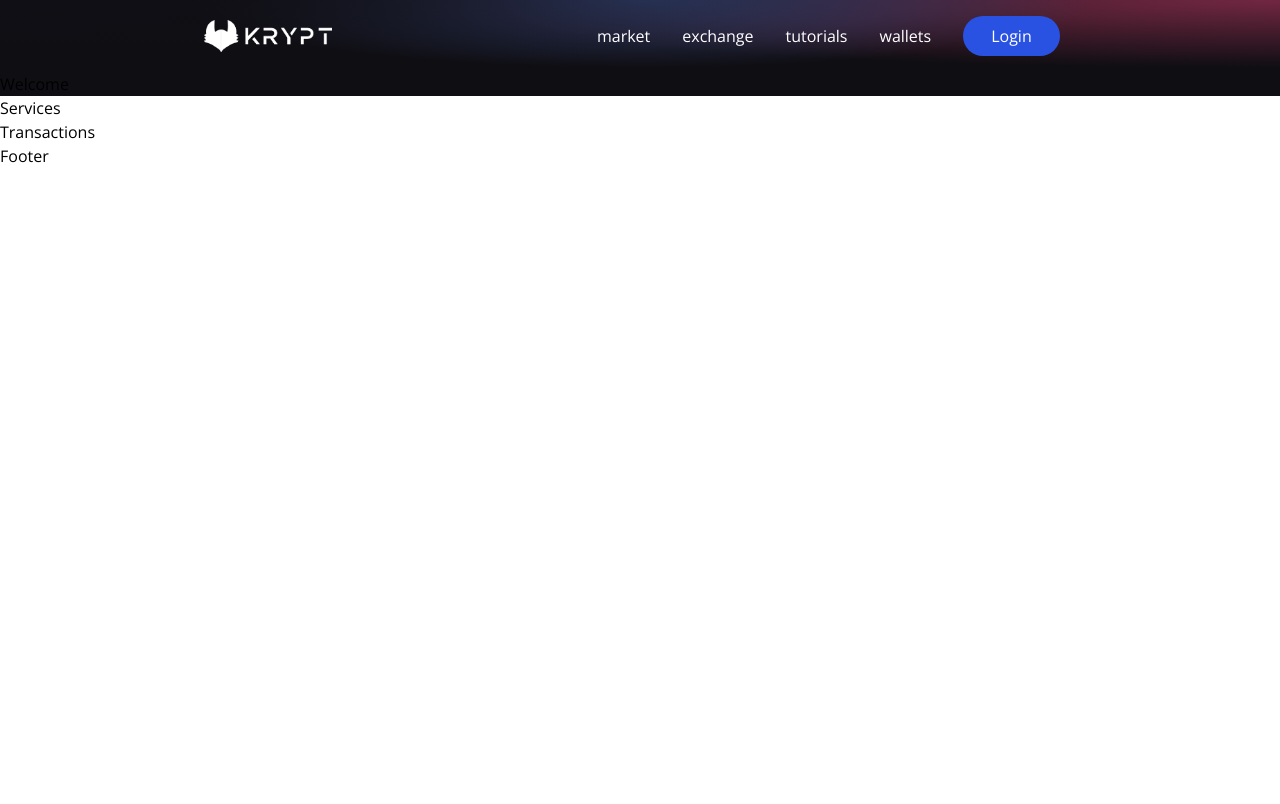
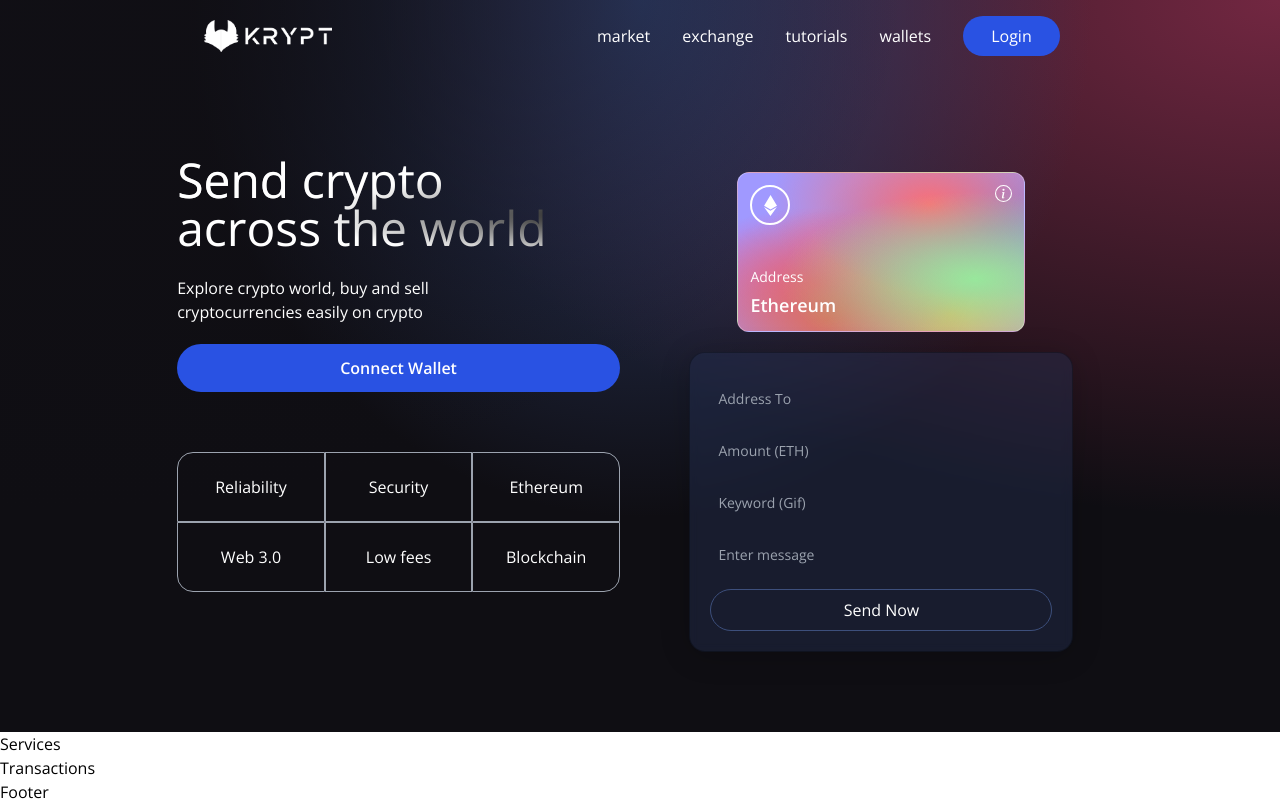
Before and after one commit to robertkibet/react-solidity-smartcontracts-web3, a React (Vite) app in the folder client/: page / in a window 1280 px wide. Built offline with nearby package versions, Linux system fonts and the light colour scheme.

Commit message:
add needed layout items for sending eth and a cleaner homepage landing

```diff
--- a/client/src/Components/Loader.jsx
+++ b/client/src/Components/Loader.jsx
@@ -1,7 +1,11 @@
 import React from "react";
 
 const Loader = () => {
-  return <div>Loader</div>;
+  return (
+    <div className="flex justify-center items-center py-3">
+      <div className="animate-spin rounded-full h-32 w-32 border-b-2 border-red-700" />
+    </div>
+  );
 };
 
 export default Loader;
--- a/client/src/Components/Welcome.jsx
+++ b/client/src/Components/Welcome.jsx
@@ -1,7 +1,114 @@
 import React from "react";
+import {AiFillPlayCircle} from "react-icons/ai";
+import {SiEthereum} from "react-icons/si";
+import {BsInfoCircle} from "react-icons/bs";
 
+import {Loader} from "./";
+
+const commonStyles =
+  "min-h-[70px] sm:px-0 px-2 sm:min-w-[120px] flex justify-center items-center border-[0.5px] border-gray-400 text-white";
+
+const Input = ({placeholder, name, type, value, handleChange}) => (
+  <input
+    placeholder={placeholder}
+    type={type}
+    onChange={(e) => handleChange(e, name)}
+    name={name}
+    value={value}
+    step="0.0001"
+    className=" bg-[#3d4f7c] my-2 w-full rounded-sm p-2 outline-none bg-transparent text-sm text-white border-none white-glassmorphosim"
+  />
+);
 const Welcome = () => {
-  return <div>Welcome</div>;
+  const [isLoading, setLoading] = React.useState(false);
+  const connectWallet = () => {};
+  const handleChange = () => {};
+  const handleSubmit = () => {};
+  return (
+    <div className="flex w-full justify-center items-center">
+      <div className="flex md:flex-row flex-col items-start justify-between md:p-20 py-12 px-4">
+        <div className="flex flex-1 justify-start flex-col md:mr-10">
+          <h1 className="text-3xl sm:text-5xl text-white text-gradient py-1">
+            Send crypto <br /> across the world
+          </h1>
+          <p className="text-left mt-5 text-white font-light md:w-9/12 w-11/12">
+            Explore crypto world, buy and sell cryptocurrencies easily on crypto
+          </p>
+          <button
+            type="button"
+            onClick={connectWallet}
+            className="flex flex-row  justify-center items-center my-5 bg-[#2952e3] p-3 rounded-full cursor-pointer hover:bg-[#2546bd]"
+          >
+            <p className="text-white text-base font-semibold">Connect Wallet</p>
+          </button>
+          <div className=" grid sm:grid-cols-3 grid-cols-2 w-full mt-10">
+            <div className={`rounded-tl-2xl ${commonStyles}`}>Reliability</div>
+            <div className={`${commonStyles}`}>Security</div>
+            <div className={`rounded-tr-2xl ${commonStyles}`}>Ethereum</div>
+            <div className={`rounded-bl-2xl ${commonStyles}`}>Web 3.0</div>
+            <div className={`${commonStyles}`}>Low fees</div>
+            <div className={`rounded-br-2xl ${commonStyles}`}>Blockchain</div>
+          </div>
+        </div>
+        <div className="flex flex-col flex-1 items-center justify-start w-full md:mt-0 mt-10">
+          <div className="p-3 justify-end items-start flex-col rounded-xl h-40 sm:w-72 w-full my-5 eth-card white-glassmorphism">
+            <div className="flex justify-between flex-col w-full h-full">
+              <div className="flex justify-between items-start">
+                <div className="w-10 h-10 rounded-full border-2 border-white flex justify-center items-center">
+                  <SiEthereum fontSize={21} color="#fff" />
+                </div>
+                <BsInfoCircle fontSize={17} color="#fff" />
+              </div>
+              <div>
+                <p className="text-white font-light text-sm">Address</p>
+                <p className="text-white font-semibold text-lg mt-1">
+                  Ethereum
+                </p>
+              </div>
+            </div>
+          </div>
+          <div className="p-5 sm:w-96 w-full flex flex-col justify-start items-center blue-glassmorphism">
+            <Input
+              placeholder="Address To"
+              name="addressTo"
+              type="text"
+              handleChange={handleChange}
+            />
+            <Input
+              placeholder="Amount (ETH)"
+              name="amount"
+              type="number"
+              handleChange={handleChange}
+            />
+            <Input
+              placeholder="Keyword (Gif)"
+              name="keyword"
+              type="text"
+              handleChange={handleChange}
+            />
+            <Input
+              placeholder="Enter message"
+              name="message"
+              type="text"
+              handleChange={handleChange}
+            />
+            <div className="h-[1px w-full bg-gray-400 my-2]" />
+            {isLoading ? (
+              <Loader />
+            ) : (
+              <button
+                type="button"
+                onClick={handleSubmit}
+                className="text-white w-full mt-2 border-[1px] p-2 border-[#3d4f7c] rounded-full cursor-pointer hover:bg-[#3d4f7c]"
+              >
+                Send Now
+              </button>
+            )}
+          </div>
+        </div>
+      </div>
+    </div>
+  );
 };
 
 export default Welcome;
```
